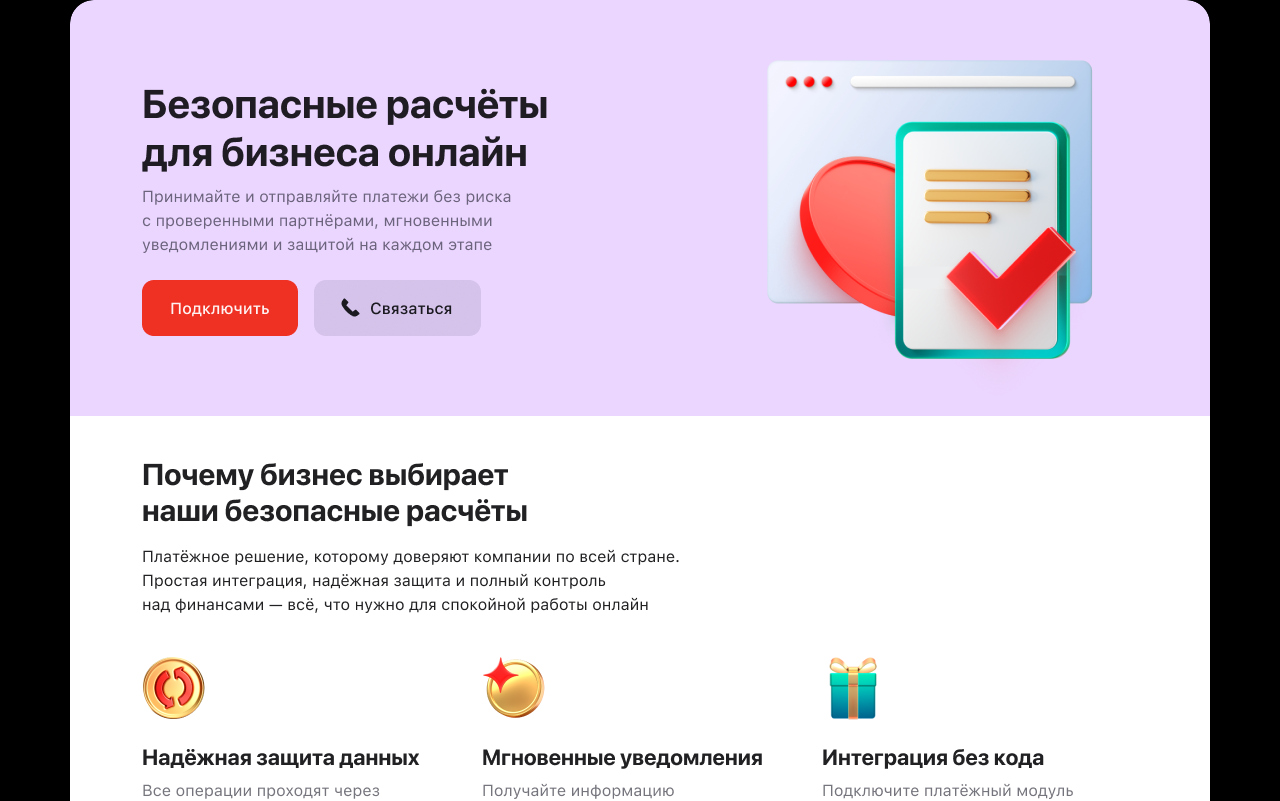
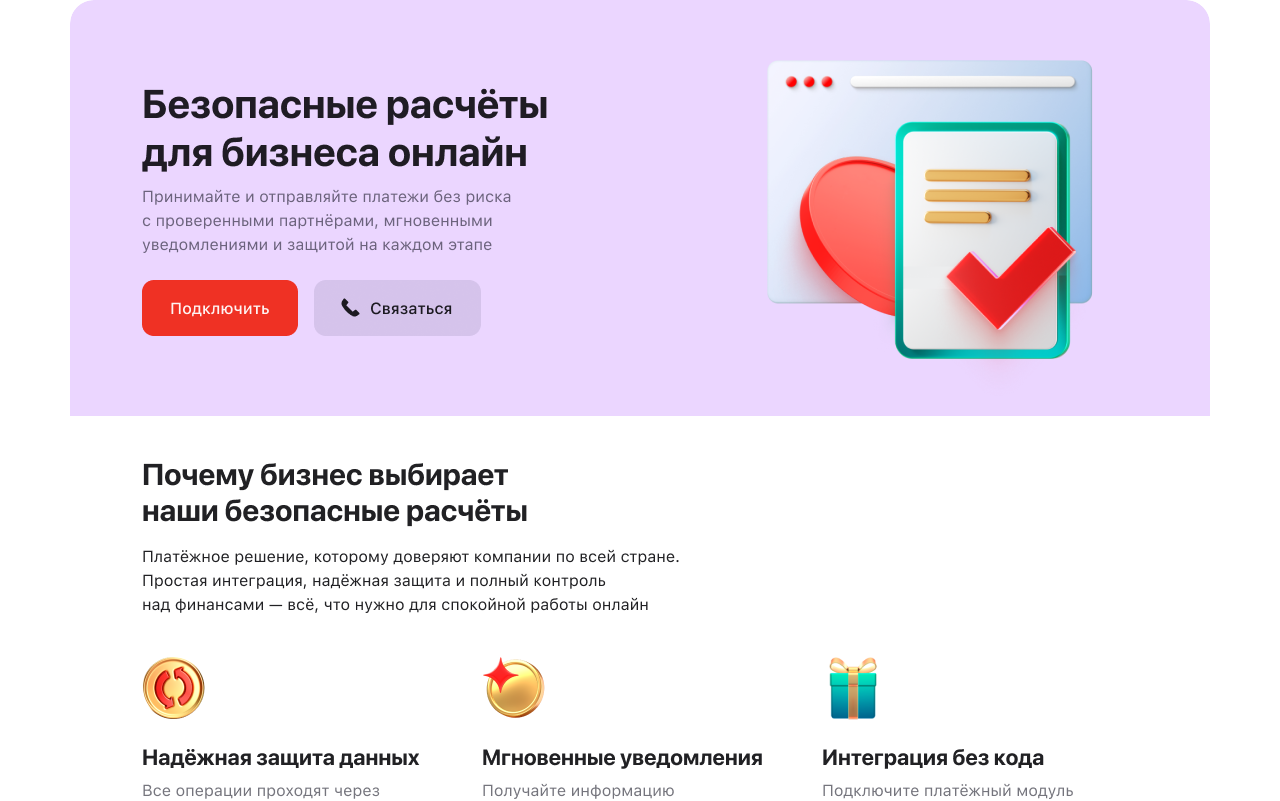
Before and after one commit to felixkostyuk/scrolling-image, a plain HTML site: page index.html in a window 1280 px wide. Shown: the top 801 px of the page. Drawn offline with Linux system fonts and the light colour scheme.

Commit message:
index.html

```diff
--- a/index.html
+++ b/index.html
@@ -8,7 +8,7 @@
 html, body {
 margin: 0;
 padding: 0;
-background: #000;
+background: transparent;
 height: 100%;
 }
 .container {
```
